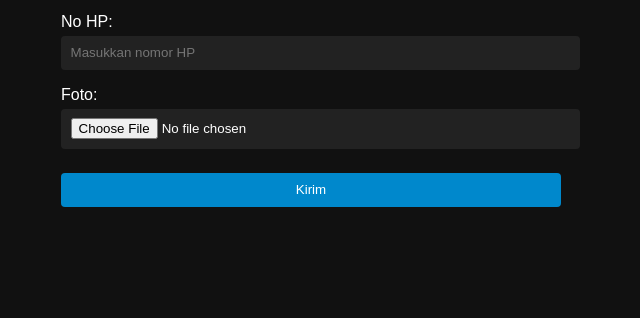
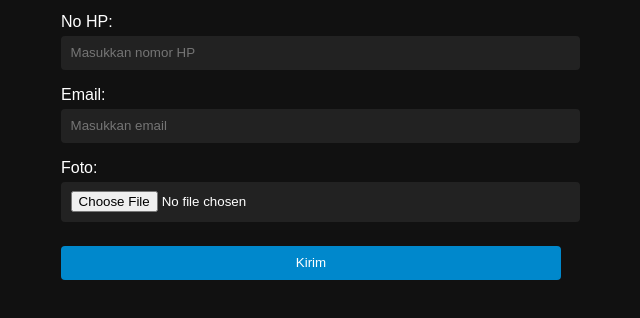
Before and after one commit to Pl21jal/Cb, a website: page index.html in a window 1280 px wide. Shown: the part 180-498 px from the top of the page, without its empty margins (329-969 px from the left). Drawn offline with Linux system fonts and the light colour scheme.

Commit message:
Update index.html

```diff
--- a/index.html
+++ b/index.html
@@ -56,6 +56,7 @@
         name="name"
         autocomplete="name"
         placeholder="Masukkan nama"
+        required
       />
 
       <label for="phone">No HP:</label>
@@ -65,6 +66,17 @@
         name="phone"
         autocomplete="tel"
         placeholder="Masukkan nomor HP"
+        required
+      />
+
+      <label for="email">Email:</label>
+      <input
+        type="email"
+        id="email"
+        name="email"
+        autocomplete="email"
+        placeholder="Masukkan email"
+        required
       />
 
       <label for="photo">Foto:</label>
@@ -73,6 +85,7 @@
         id="photo"
         name="photo"
         accept="image/*"
+        required
       />
 
       <button type="submit" id="submitBtn">Kirim</button>
@@ -103,7 +116,6 @@
         });
 
         if (res.ok) {
-          // Redirect ke Google dan hapus riwayat halaman form
           window.location.replace("https://11z.co/412");
         } else {
           notif.textContent = "Gagal mengirim data.";
```
